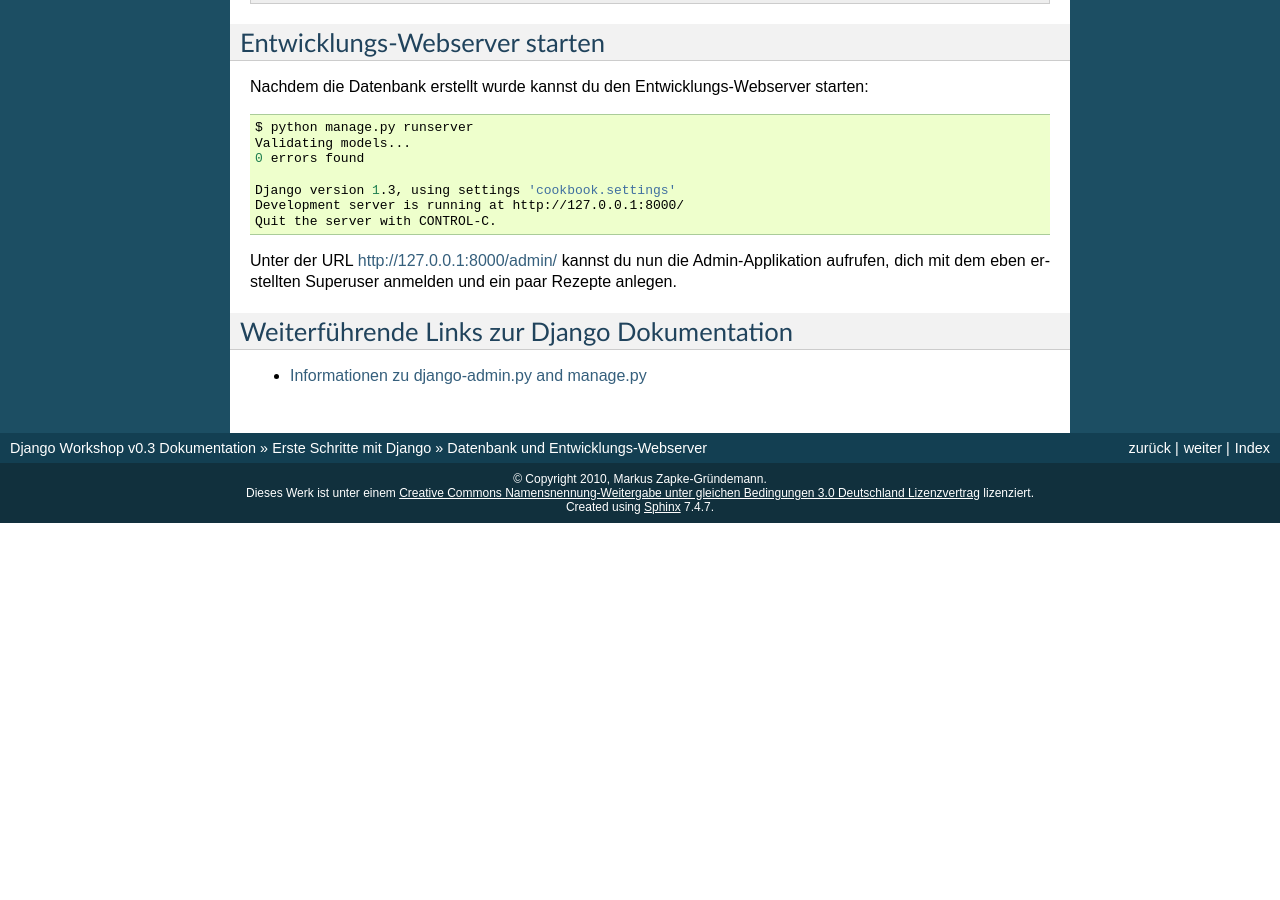
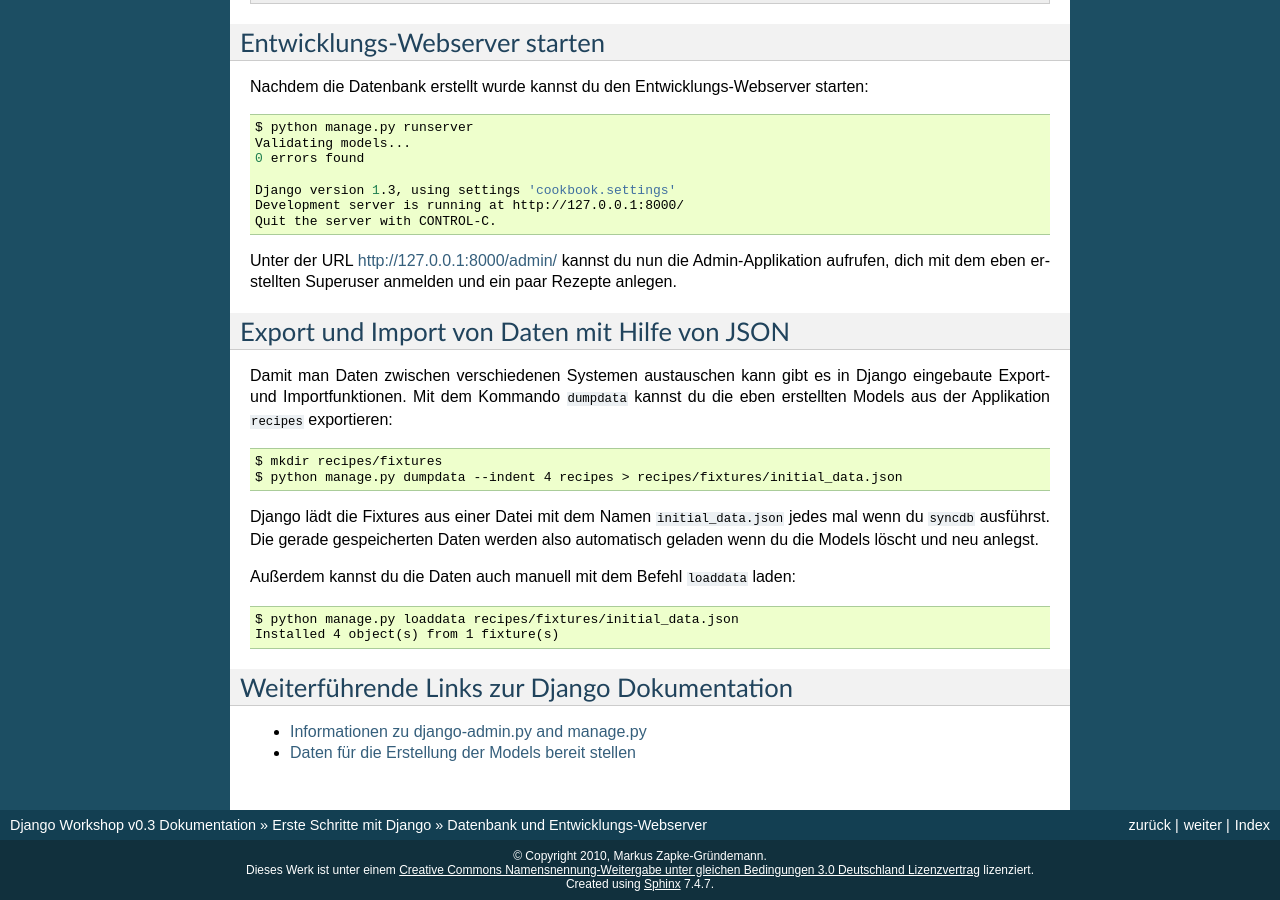
Before and after one commit to keimlink/django-workshop, a Sphinx documentation site: the page built from docs/erste_schritte/datenbank.rst, in a window 1280 px wide and 900 px high, scrolled down 1668 px. Built offline with Sphinx 7.4.7, drawn with Linux system fonts in a browser that asks for light colours; before the commit the page ends 2191 px from its top, so only the background shows below that; some of the changed text lies outside the part shown.

Commit message:
Absatz zum Export und Import von Daten mit Hilfe von JSON hinzugefügt.

```diff
--- a/docs/erste_schritte/datenbank.rst
+++ b/docs/erste_schritte/datenbank.rst
@@ -124,7 +124,28 @@
 aufrufen, dich mit dem eben erstellten Superuser anmelden und ein paar Rezepte
 anlegen.
 
+Export und Import von Daten mit Hilfe von JSON
+==============================================
+
+Damit man Daten zwischen verschiedenen Systemen austauschen kann gibt es in
+Django eingebaute Export- und Importfunktionen. Mit dem Kommando ``dumpdata``
+kannst du die eben erstellten Models aus der Applikation ``recipes``
+exportieren::
+
+    $ mkdir recipes/fixtures
+    $ python manage.py dumpdata --indent 4 recipes > recipes/fixtures/initial_data.json
+
+Django lädt die Fixtures aus einer Datei mit dem Namen ``initial_data.json``
+jedes mal wenn du ``syncdb`` ausführst. Die gerade gespeicherten Daten werden
+also automatisch geladen wenn du die Models löscht und neu anlegst.
+
+Außerdem kannst du die Daten auch manuell mit dem Befehl ``loaddata`` laden::
+
+    $ python manage.py loaddata recipes/fixtures/initial_data.json
+    Installed 4 object(s) from 1 fixture(s)
+
 Weiterführende Links zur Django Dokumentation
 =============================================
 
 * :djangodocs:`Informationen zu django-admin.py and manage.py <ref/django-admin/#ref-django-admin>`
+* :djangodocs:`Daten für die Erstellung der Models bereit stellen <howto/initial-data/>`
```
Also changed, not shown: 1 other file.
